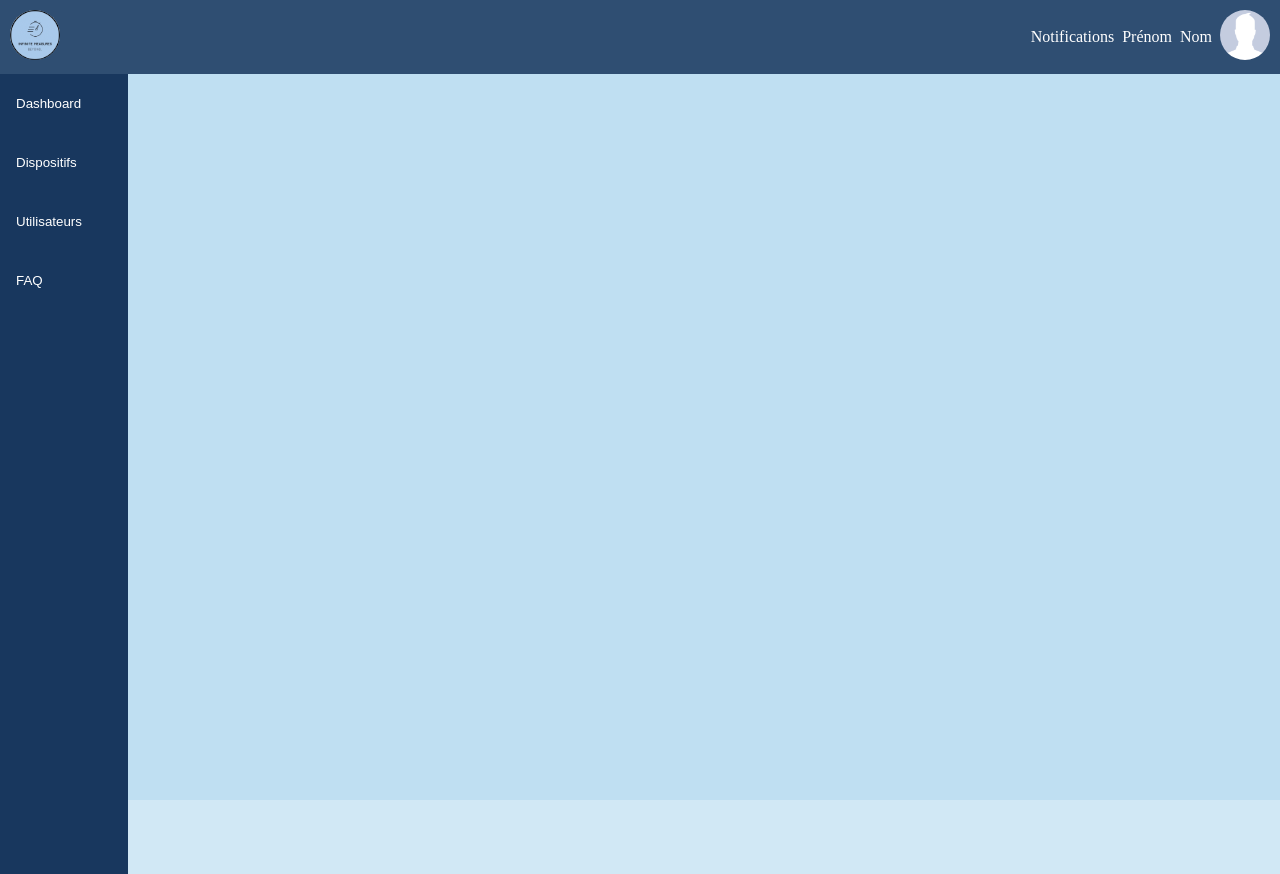
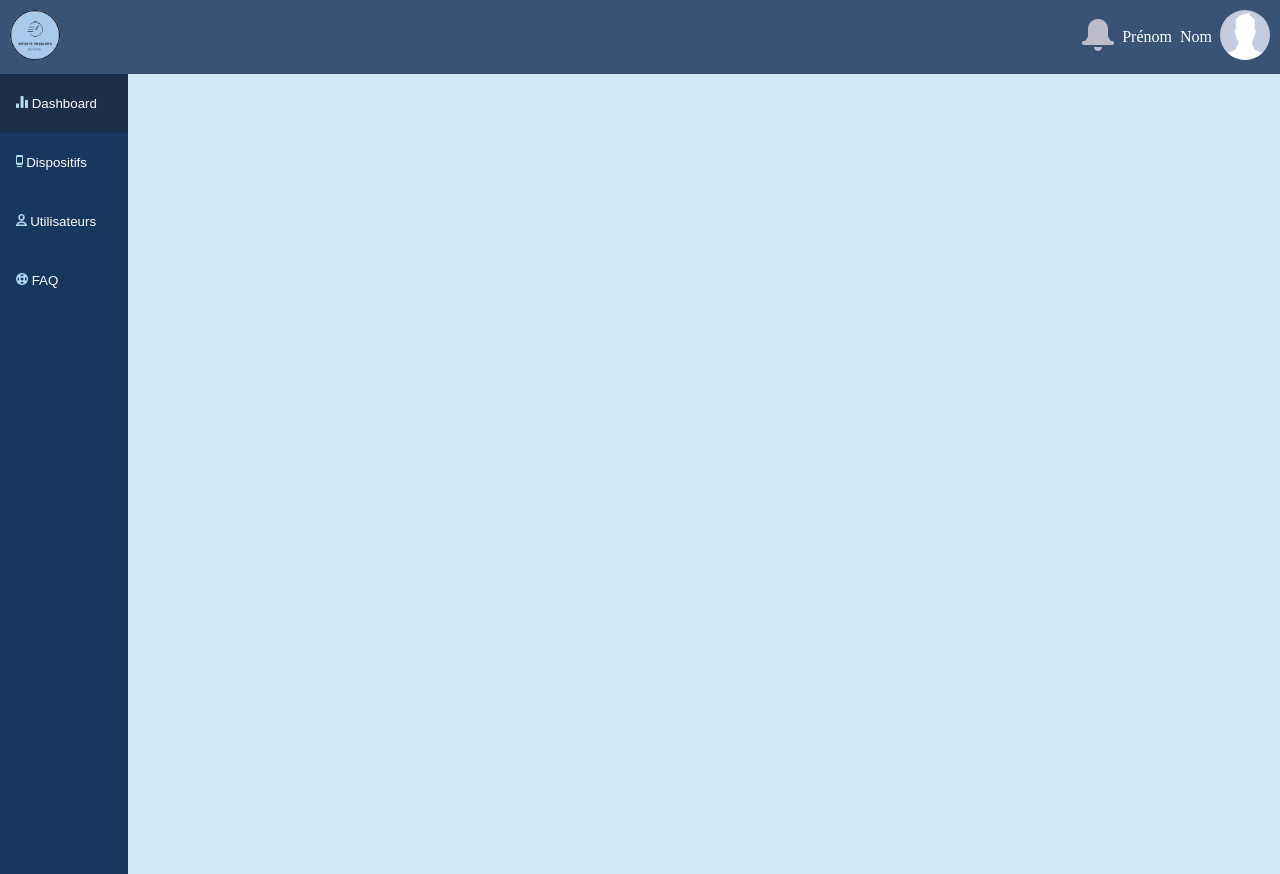
Before and after one commit to Dragonink/ISEP_A1-APP, a PHP site: page /HTML/admin.html in a window 1280 px wide. Run offline with PHP 8.4, Linux system fonts and the light colour scheme.

Commit message:
Admin, header et footer
Signed-off-by: axma1503 <axellemartin15031999@gmail.com>

```diff
--- a/CSS/style.css
+++ b/CSS/style.css
@@ -1,20 +1,66 @@
+:root {
+    --colorHeader: rgb(24, 55, 94, 0.86);
+    --colorFooter: rgb(24, 55, 94);
+    --colorAdmin: rgb(180, 218, 240, 0.61);
+    --colorChoixAdmin:  rgb(34, 37, 41, 0.4);
+    --colorFAQ: rgb(100, 162, 186);
+}
+
+/* général */
+
 body, html {
     height: 100%;
     width: 100%;
     margin: 0;
-    background-color: rgb(180, 218, 240, 0.61);
+    background-color: none;
 }
 
 #navHeader {
     height: auto;
     width: 100%;
-    background-color: rgb(24, 55, 94, 0.86);
+    background-color: var(--colorHeader);
     display: flex;
     justify-content: space-between;
 }
 
+.header {
+    width: 100%;
+    display: flex;
+    justify-content: space-between;
+    padding: inherit;
+    padding-right: 5px;
+}
+
+a {
+    color: white;
+    text-decoration-line: none;
+}
+
+.header {
+    margin: inherit;
+}
+
+.header .menutitle {
+    padding-top: 2%;
+    padding-bottom: 1%;
+}
+
+.header .inscriptionConnexion {
+    padding-top: 2%;
+    padding-bottom: 1%;
+    padding-right: 5px;
+}
+
 .menuLogo {
     margin:10px;
+}
+
+.menuLogo img {
+    border-radius: 100%;
+}
+
+.photo img {
+    border-radius: 100%;
 }
 
 .menuUtilisateur {
@@ -35,11 +81,54 @@ li {
     list-style-type: none;
 }
 
-img {
+#navFooter {
+    bottom: 0px;
+    height: auto;
+    width: 100%;
+    background-color: var(--colorFooter);
+    display: flex;
+    justify-content: space-between;
+}
+
+#navFooter ul{
+    width: 20%;
+}
+
+#navFooter div{
+    width: 10%;
+}
+
+.footerpage {
+    display: flex;
+    justify-content: space-between;
+}
+
+.footerpage li {
+    padding: 20px;
+}
+
+.logofooter {
+    text-align: center;
+}
+
+.logofooter img {
+    padding: 20px;
     border-radius: 100%;
 }
 
+.networks {
+    display: flex;
+    justify-content: row;
+}
+
+.networks li {
+    padding: 10px;
+}
+
+/* admin */
+
 #contenuAdmin {
+    background-color: var(--colorAdmin);
     height: 100%;
 }
 
@@ -49,7 +138,7 @@ img {
     width: 10%;
     display: flex;
     flex-direction: column;
-    background-color: #18375E;
+    background-color: var(--colorFooter);
 }
 
 #menuAdmin button{
@@ -64,6 +153,14 @@ img {
     cursor: pointer;
 }
 
+#menuAdmin button img{
+    height: 12px;
+}
+
+#menuAdmin button.actif{
+    background-color:var(--colorChoixAdmin);
+}
+
 #affichageAdmin {
     height: 100%;
     float: right;
--- a/HTML/admin.html
+++ b/HTML/admin.html
@@ -15,26 +15,42 @@
         <section id="navHeader">
             <div class='menuLogo'><a href='accueil.html'><img src='../images/Infinite_measures.jpg' height="50px"/></a></div>
             <ul class='menuUtilisateur'>
-                <li><!--notifications-->Notifications</li>
+                <li><!--notifications--><img src="../images/iconSansNotification.png" /></li>
                 <li><!-- Prénom-->Prénom</li>
                 <li><!-- Nom-->Nom</li>
-                <li><!-- Photo--><img src='../images/profil.jpg' height="50px"/></li>
+                <li class="photo"><!-- Photo--><img src='../images/iconProfil.jpg' height="50px"/></li>
             </ul>
         </section>
         <section id="contenuAdmin">
             <div id="menuAdmin">
-                <button class= "chapitre actif" onclick="openchapitre(0)"> Dashboard </button>
-                <button class= "chapitre" onclick="openchapitre(1)"> Dispositifs </button>
-                <button class= "chapitre" onclick="openchapitre(2)"> Utilisateurs </button>
-                <button class= "chapitre" onclick="openchapitre(3)"> FAQ </button>
+                <button class= "chapitre actif" onclick="openChapitre(0)"><img src="../images/iconDashboard.png"/> Dashboard </button>
+                <button class= "chapitre" onclick="openChapitre(1)"><img src="../images/iconDispositif.png"> Dispositifs </button>
+                <button class= "chapitre" onclick="openChapitre(2)"><img src="../images/iconUtilisateur.png"> Utilisateurs </button>
+                <button class= "chapitre" onclick="openChapitre(3)"><img src="../images/iconFAQ.png"> FAQ </button>
             </div>
             <div id="affichageAdmin">
-                <div id="0" class="choix" style="display: block;"></div>
-                <div id="1" class="choix" style="display: none;"></div>
-                <div id="2" class="choix" style="display: none;"></div>
-                <div id="4" class="choix" style="display: none;"></div>
+                <div id="0" class="choix" style="display: block;"> </div>
+                <div id="1" class="choix" style="display: none;"> </div>
+                <div id="2" class="choix" style="display: none;"> </div>
+                <div id="4" class="choix" style="display: none;"> </div>
             </div>
         </section>
+    </body>
+    <script LANGUAGE='JavaScript'>
 
-    </body>
+        function openChapitre(number) {
+            var i, chapitre, choix;
+            choix = document.getElementsByClassName("choix");
+            for (i=0; i<choix.length;i++) {
+                choix[i].style.display="none";
+            }
+            chapitre = document.getElementsByClassName("chapitre");
+		    for (i = 0; i < chapitre.length; i++) {
+    		    chapitre[i].className = chapitre[i].className.replace(" actif", "");
+    	    }
+            choix[number].style.display = "block";
+            chapitre[number].className += " actif";
+        }
+
+    </script>
 </html>
```
Also changed, not shown: HTML/accueil.html (+4 -5 lines), images/iconAjouter.png (added), images/iconAvecNotification.png (added), images/iconCarre.png (added), images/iconCheck.png (added), images/iconCheckCarre.png (added), images/iconCroix.png (added), images/iconDashboard.png (added), images/iconDispositif.png (added), images/iconFAQ.png (added), images/iconModifier.png (added), images/iconModifierPhoto.png (added), images/iconProfil.jpg (renamed from images/profil.jpg), images/iconSansNotification.png (added), 4 more files.
